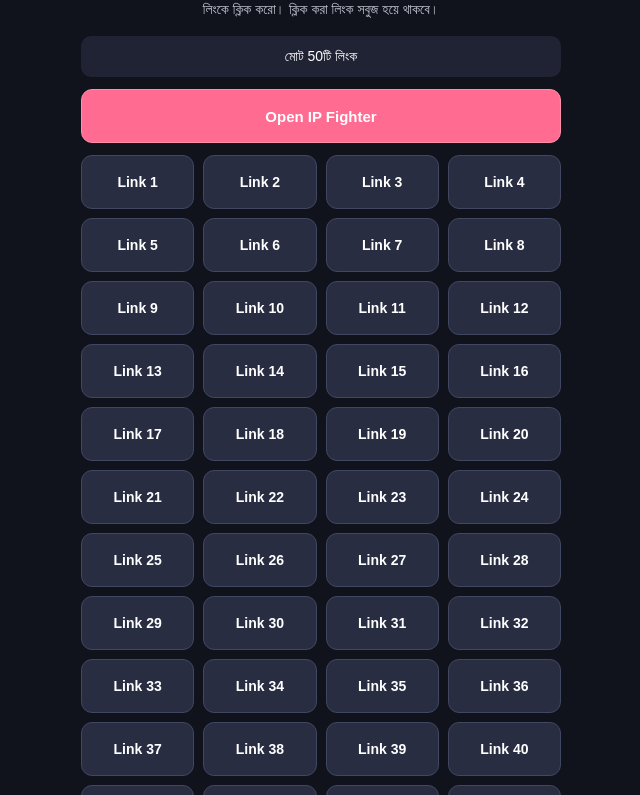
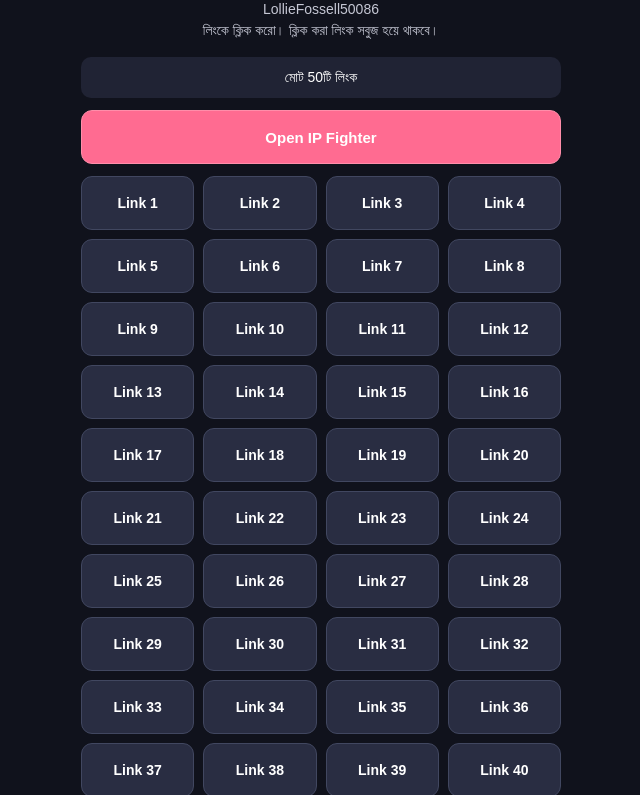
Before and after one commit to 83uzzal/mysite, a plain HTML site: page bestoffers.html in a window 1280 px wide. Shown: the part 69-864 px from the top of the page, without its empty margins (319-959 px from the left). Drawn offline with Linux system fonts and the light colour scheme.

Commit message:
Update bestoffers.html

```diff
--- a/bestoffers.html
+++ b/bestoffers.html
@@ -6,7 +6,7 @@
   <meta name="viewport" content="width=device-width, initial-scale=1.0">
   <meta name="theme-color" content="#10121c">
 
-  <title>Dating Links</title>
+  <title>Dating Links - LollieFossell50086</title>
 
   <style>
     * {
@@ -139,6 +139,7 @@
 
     <header class="header">
       <h1>Dating Links</h1>
+      <p>LollieFossell50086</p>
       <p>লিংকে ক্লিক করো। ক্লিক করা লিংক সবুজ হয়ে থাকবে।</p>
     </header>
 
@@ -169,10 +170,9 @@
   </main>
 
   <script>
-
-    // Updated Base URL
+    // New Updated Base URL
     const baseUrl =
-      "https://fellmylove.com/ZWT93cKg?aid=hbfdhpxbxg&kid=hpfxxkhxbkx&kid=hpfdkbbkddh&clickid=%7Bclickid%7D&sub1=MiTel&sub2=Nothing&sub3=AdultDating";
+      "https://onlyhotdates.com/Q7fkyMYY?aid=hbkaxdxbbx&kid=hxpaabzbkdg&clickid=%7Bclickid%7D&sub1=MiTel&sub2=Test_1&sub3=AdultDating";
 
     const linksContainer = document.getElementById("links");
     const counter = document.getElementById("counter");
@@ -180,9 +180,9 @@
     // Create 50 links
     for (let i = 1; i <= 50; i++) {
 
-      // Change only Test number
+      // Generate unique Test number
       const url = baseUrl.replace(
-        "sub2=Nothing",
+        "sub2=Test_1",
         "sub2=Test_" + i
       );
 
```
